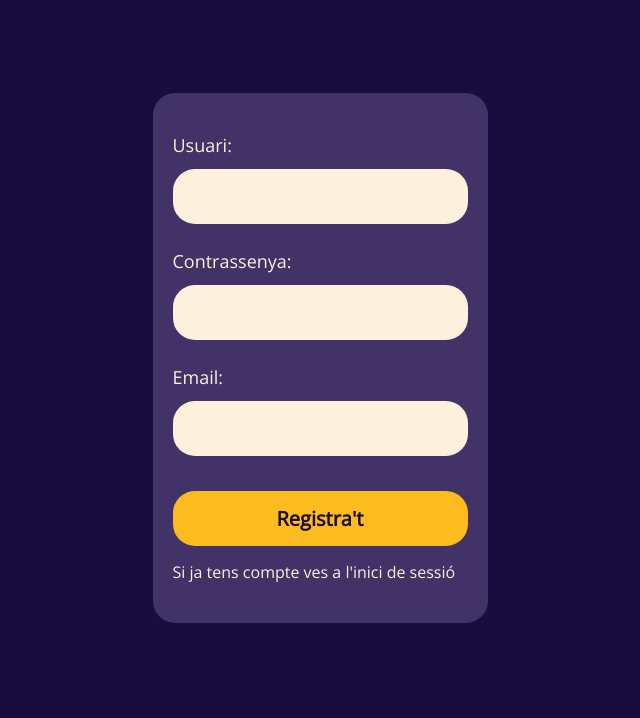
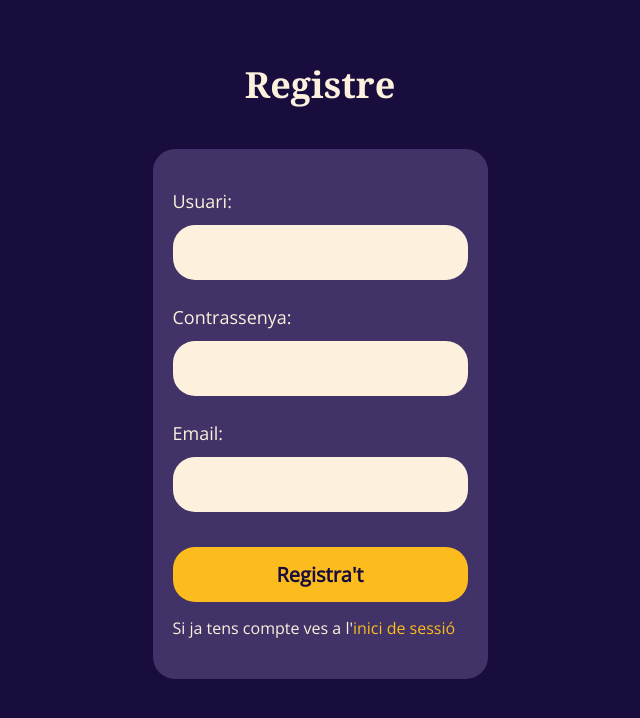
Before and after one commit to nuriarai/front-jugaires-projecte-final-2022-isdi-coders, a React (Create React App) app: page / in a window 1280 px wide. Shown: the top 718 px of the page, without its empty margins (320-960 px from the left). Built offline with nearby package versions, Linux system fonts and the light colour scheme; no server answers; a web font is replaced by a local one.

Commit message:
Add styles to page & in Provider & link in form

```diff
--- a/src/components/Layout/LayoutStyled.tsx
+++ b/src/components/Layout/LayoutStyled.tsx
@@ -2,6 +2,20 @@ import styled from "styled-components";
 
 const LayoutStyled = styled.div`
   padding: 20px;
+  .page__title {
+    color: ${(props) => props.theme.colors.primary.light};
+    text-align: center;
+    margin: 40px auto;
+  }
+
+  a,
+  a:visited {
+    color: ${(props) => props.theme.colors.contrast.base};
+    &:hover,
+    &:focus {
+      color: ${(props) => props.theme.colors.primary.light};
+    }
+  }
 `;
 
 export default LayoutStyled;
--- a/src/components/RegisterForm/RegisterForm.tsx
+++ b/src/components/RegisterForm/RegisterForm.tsx
@@ -4,6 +4,7 @@ import useUser from "../../hooks/useUser";
 import { useState } from "react";
 import RegisterFormStyled from "./RegisterFormStyled";
 import Button from "../Button/Button";
+import { Link } from "react-router-dom";
 
 const initialFormData: UserRegisterData = {
   username: "",
@@ -68,7 +69,7 @@ const RegisterForm = (): JSX.Element => {
         action={() => {}}
       />
       <div className="access__link-text">
-        Si ja tens compte ves a l'inici de sessió
+        Si ja tens compte ves a l'<Link to="/">inici de sessió</Link>
       </div>
     </RegisterFormStyled>
   );
--- a/src/utils/testUtils/renderWithProviders.tsx
+++ b/src/utils/testUtils/renderWithProviders.tsx
@@ -8,6 +8,7 @@ import { uiReducer } from "../../redux/features/uiSlice";
 import { RootState, store } from "../../redux/store";
 import { InitialEntry } from "@remix-run/router";
 import mainTheme from "../../styles/mainTheme";
+import GlobalStyles from "../../styles/GlobalStyles";
 
 interface ExtendedRenderOptions extends RenderOptions {
   preloadedState?: PreloadedState<RootState>;
@@ -46,7 +47,10 @@ const renderWithProviders = (
     return (
       <Router>
         <Provider store={store}>
-          <ThemeProvider theme={mainTheme}>{children}</ThemeProvider>
+          <ThemeProvider theme={mainTheme}>
+            <GlobalStyles />
+            {children}
+          </ThemeProvider>
         </Provider>
       </Router>
     );
```
